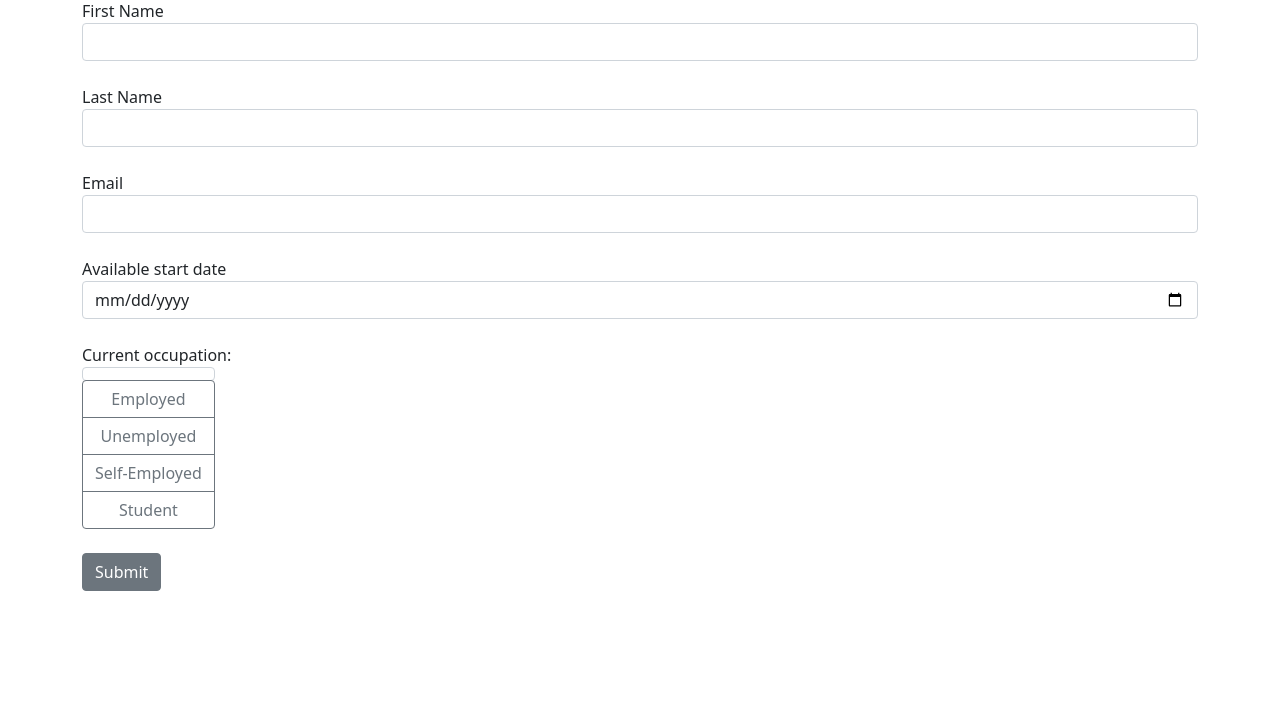
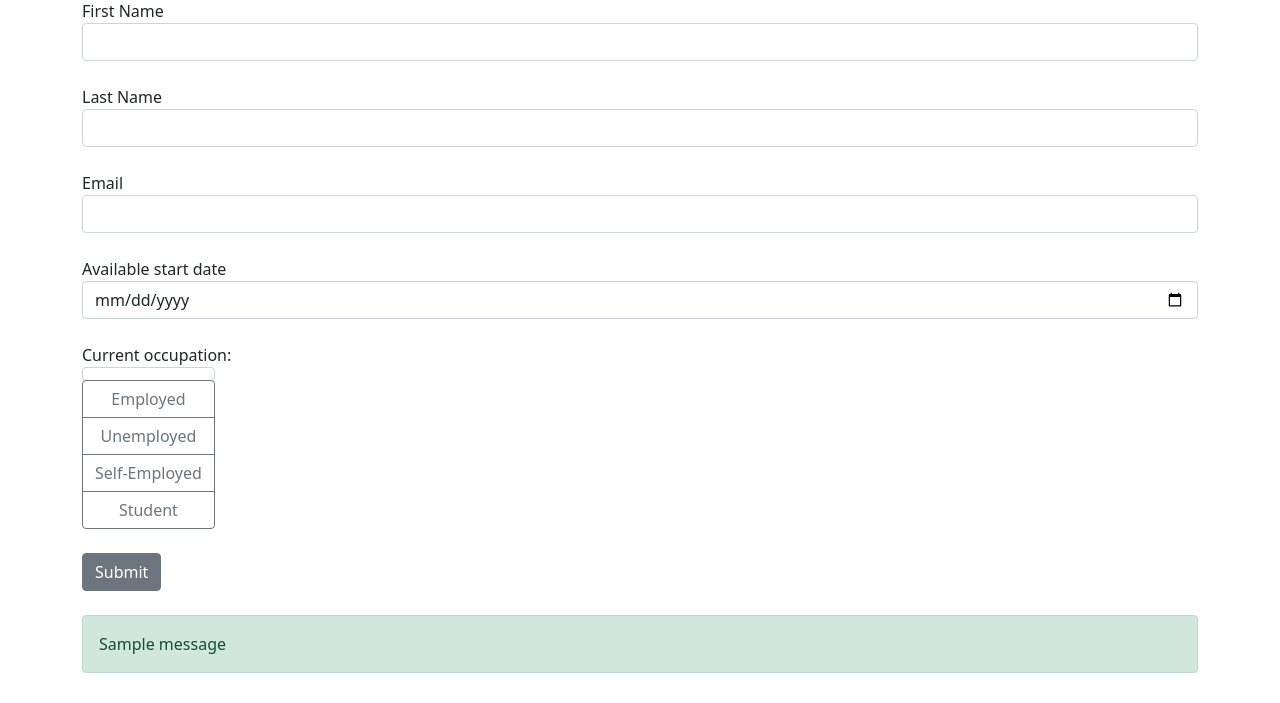
Before and after one commit to chaitulucky007/flask-project, a Flask app: page / in a window 1280 px wide. Shown: the part 97-800 px from the top of the page. Run offline with Flask 3, Linux system fonts and the light colour scheme; one stand-in notice (Sample message) is shown.

Commit message:
implementing showing notifications and sending mail to users

```diff
--- a/main.py
+++ b/main.py
@@ -1,7 +1,7 @@
 from datetime import datetime
-from flask import Flask, render_template, request
+from flask import Flask, render_template, request, flash
 from flask_sqlalchemy import SQLAlchemy
-
+from flask_mail import Mail, Message
 # flask has templates and static folder structure
 # inside templates index.html file and images, css, jscript files in static
 # now create app instance with Flask class
@@ -11,8 +11,15 @@ app.config["SECRET_KEY"] = "myapplication123"
 # this is a dictionary, it is a secret key which protect from hackers etc
 app.config["SQLALCHEMY_DATABASE_URI"] = "sqlite:///data.db"
 # this is the db name and db type (sqlite) used to create
+app.config["MAIL_SERVER"] = "smtp.gmail.com"
+app.config["MAIL_PORT"] = 465
+app.config["MAIL_USE_SSL"] = True
+app.config["MAIL_USERNAME"] = "chaitulucky003@gmail.com"
+app.config["MAIL_PASSWORD"] = "nakw qdro fjim xojj"
+
 db = SQLAlchemy(app)
 
+mail = Mail(app)
 
 # create a database, to create it we need a model
 class Form(db.Model):
@@ -39,6 +46,14 @@ def index():
                     email=email, date=date_obj, occupation=occupation)
         db.session.add(form)
         db.session.commit() # this add data to db
+        message_body = f"Thank you for your submission, {first_name}"
+        message = Message(subject="New form submission",
+                          sender=app.config["MAIL_USERNAME"],
+                          recipients=[email],
+                          body=message_body)
+        mail.send(message)
+
+        flash( f"{first_name},Your form was submitted successfully!", "success")
     return render_template("index.html")
 
 
--- a/templates/index.html
+++ b/templates/index.html
@@ -45,6 +45,15 @@
                     </div>
                 </div>
                 <button class="btn btn-secondary mb-4" type="submit">Submit</button>
+                {% with messages = get_flashed_messages() %}
+                {% if messages %}
+                <div class= "alert alert-success">
+                    {% for message in messages %}
+                        {{ message }}
+                    {% endfor %}
+                </div >
+                {% endif %}
+                {% endwith %}
             </form>
 
         </div>
```
Also changed, not shown: instance/data.db.
